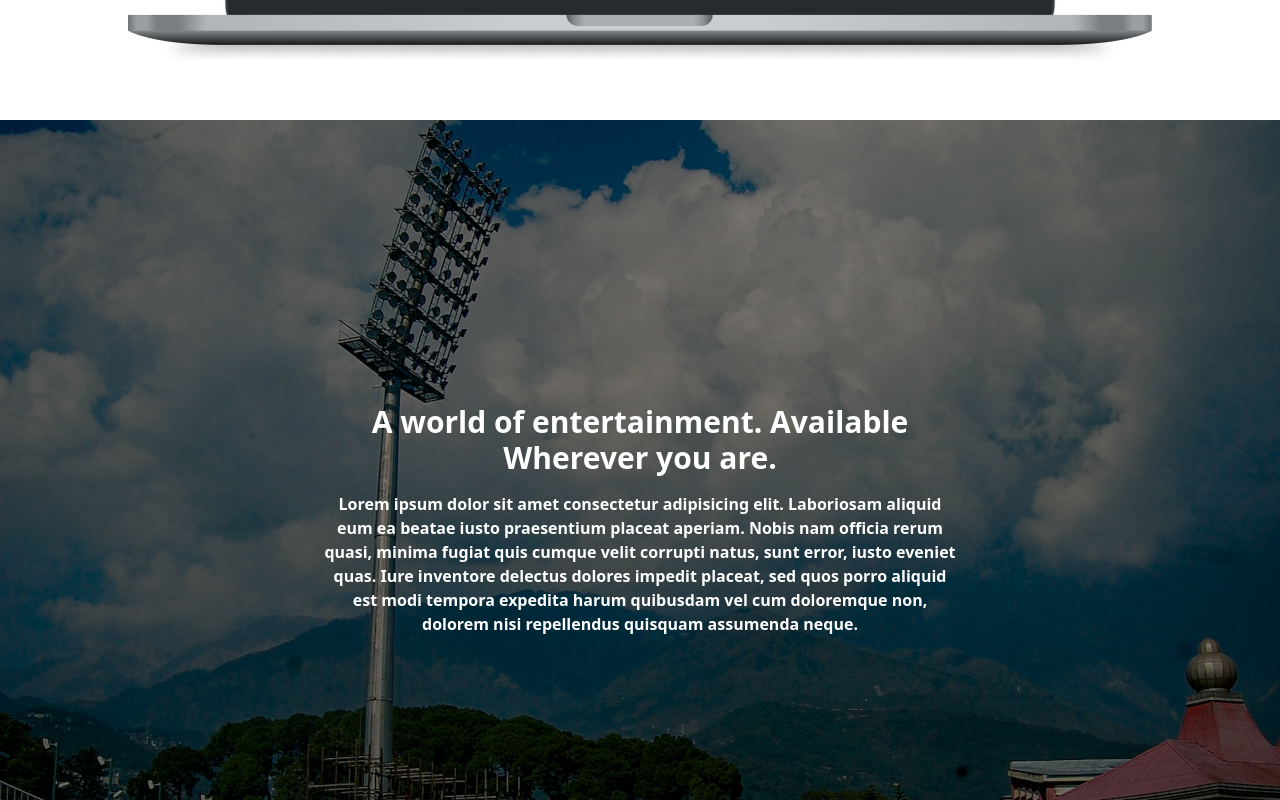
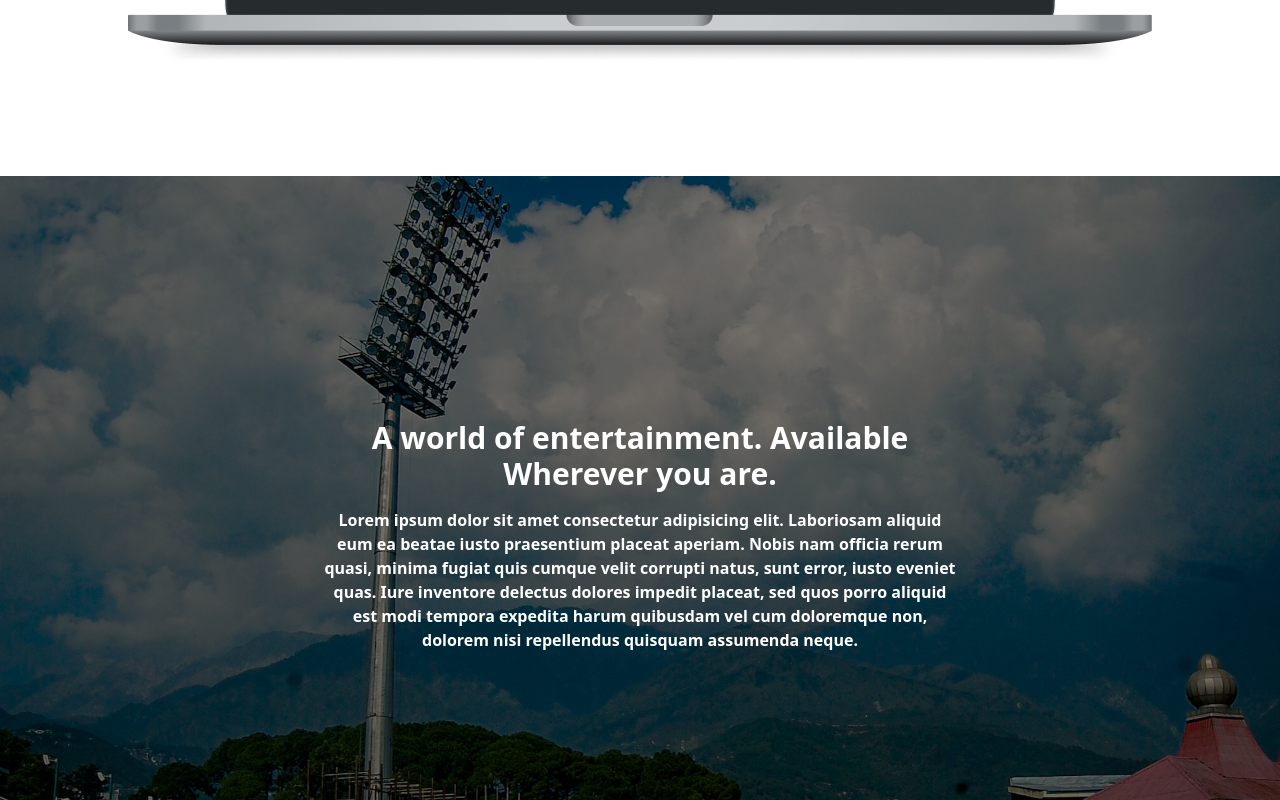
Before and after one commit to numanjvd82/cricket-app-react-ts, a React (Vite) app: page / in a window 1280 px wide. Shown: the part 2840-3640 px from the top of the page. Built offline with nearby package versions, Linux system fonts and the light colour scheme.

Commit message:
added animation to image section

```diff
--- a/src/components/ImageSection.tsx
+++ b/src/components/ImageSection.tsx
@@ -1,6 +1,21 @@
+import { motion } from 'framer-motion';
+
 function ImageSection() {
+  const ImageSectionSpring = {
+    type: 'spring',
+    damping: 30,
+    stiffness: 200,
+    duration: 1,
+    delay: 0.3,
+  };
+
   return (
-    <section className="bg-promotion-img h-[800px] relative my-6 bg-cover bg-center bg-no-repeat text-white object-cover before:w-full before:h-full before:absolute before:bg-black/50 before:top-0 before:left-0 before:z-0">
+    <motion.section
+      initial={{ width: '30%', opacity: 0 }}
+      whileInView={{ width: '100%', opacity: 1 }}
+      transition={ImageSectionSpring}
+      className="my-20  bg-promotion-img h-[90vh] relative bg-cover bg-center bg-no-repeat text-white object-cover before:w-full before:h-full before:absolute before:bg-black/50 before:top-0 before:left-0 before:z-0"
+    >
       <section className="flex flex-col justify-center items-center h-full md:w-1/2 mx-auto">
         <article className="z-10 text-center">
           <h1 className="text-2xl md:text-3xl font-semibold mb-4">
@@ -17,7 +32,7 @@ function ImageSection() {
           </p>
         </article>
       </section>
-    </section>
+    </motion.section>
   );
 }
 
```
